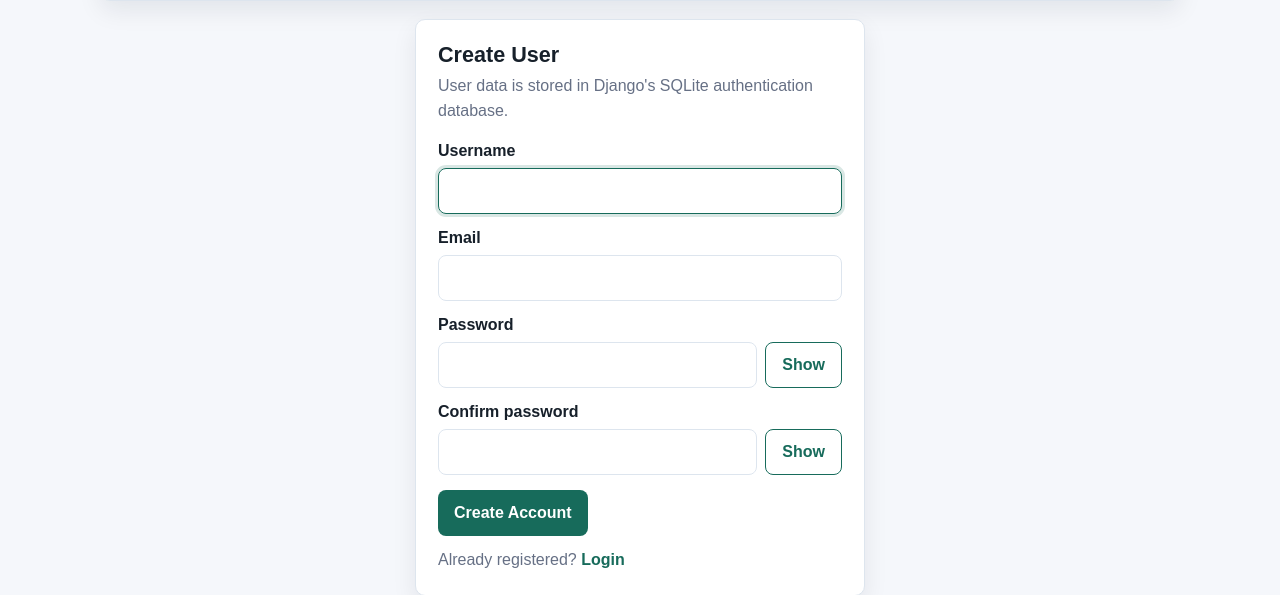
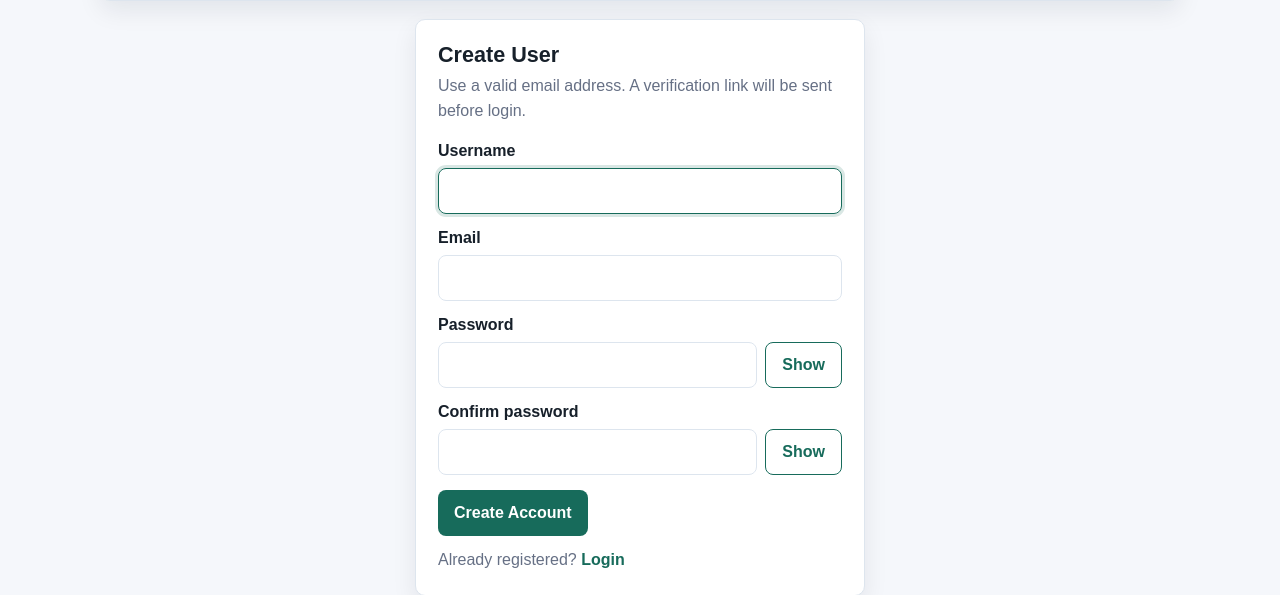
Before and after one commit to harshvishwakarma-05/document-authorization-system, a Django app: page /signup/ in a window 1280 px wide. Shown: the part 177-772 px from the top of the page. Run offline with Django 5.2, Linux system fonts and the light colour scheme.

Commit message:
Add email verification for signup

```diff
--- a/documents/urls.py
+++ b/documents/urls.py
@@ -3,10 +3,12 @@ from django.urls import path
 
 from . import views
 
+
 urlpatterns = [
     path("", views.dashboard_view, name="dashboard"),
     path("signup/", views.signup_view, name="signup"),
-    path("login/", auth_views.LoginView.as_view(template_name="documents/login.html"), name="login"),
+    path("login/", views.VerifiedLoginView.as_view(), name="login"),
+    path("verify-email/<str:token>/", views.verify_email_view, name="verify_email"),
     path("forgot-password/", views.forgot_password_view, name="forgot_password"),
     path("logout/", auth_views.LogoutView.as_view(), name="logout"),
     path("register-document/", views.register_document_view, name="register_document"),
--- a/documents/views.py
+++ b/documents/views.py
@@ -4,14 +4,28 @@ from io import BytesIO
 from django.conf import settings
 from django.contrib import messages
 from django.contrib.auth import login
+from django.contrib.auth.views import LoginView
 from django.contrib.auth.decorators import login_required
 from django.contrib.auth.models import User
 from django.db import transaction
+from django.core.mail import send_mail
 from django.http import FileResponse, Http404, HttpResponse
 from django.shortcuts import get_object_or_404, redirect, render
 
 from .forms import DocumentEditForm, DocumentUploadForm, DocumentVerifyForm, ForgotPasswordForm, SignUpForm
-from .models import DocumentRecord, LedgerBlock
+from .models import DocumentRecord, LedgerBlock, UserProfile
+
+
+class VerifiedLoginView(LoginView):
+    template_name = "documents/login.html"
+
+    def form_valid(self, form):
+        user = form.get_user()
+        profile, _ = UserProfile.objects.get_or_create(user=user)
+        if not user.is_staff and not profile.email_verified:
+            messages.warning(self.request, "Please verify your email before login.")
+            return redirect("login")
+        return super().form_valid(form)
 
 
 def signup_view(request):
@@ -20,12 +34,26 @@ def signup_view(request):
 
     form = SignUpForm(request.POST or None)
     if request.method == "POST" and form.is_valid():
-        user = form.save()
-        login(request, user)
-        messages.success(request, "Account created. You can now add and verify documents.")
-        return redirect("dashboard")
+        user = form.save(commit=False)
+        user.is_active = True
+        user.save()
+        profile = UserProfile.objects.create(user=user)
+        verification_url = public_url(request, redirect("verify_email", token=profile.email_token).url)
+        send_verification_email(user, verification_url)
+        messages.success(request, "Account created. Please verify your email before login.")
+        if settings.EMAIL_BACKEND.endswith("console.EmailBackend"):
+            messages.warning(request, f"Demo verification link: {verification_url}")
+        return redirect("login")
 
     return render(request, "documents/signup.html", {"form": form})
+
+
+def verify_email_view(request, token):
+    profile = get_object_or_404(UserProfile.objects.select_related("user"), email_token=token)
+    profile.email_verified = True
+    profile.save(update_fields=["email_verified"])
+    messages.success(request, "Email verified successfully. You can login now.")
+    return redirect("login")
 
 
 def forgot_password_view(request):
@@ -223,6 +251,19 @@ def public_url(request, path):
     return request.build_absolute_uri(path)
 
 
+def send_verification_email(user, verification_url):
+    if not user.email:
+        return
+
+    send_mail(
+        subject="Verify your Document Authorization account",
+        message=f"Hello {user.username},\n\nClick this link to verify your email:\n{verification_url}\n\nThank you.",
+        from_email=settings.DEFAULT_FROM_EMAIL,
+        recipient_list=[user.email],
+        fail_silently=True,
+    )
+
+
 def open_certificate_document_view(request, token):
     document = get_object_or_404(DocumentRecord, verification_token=token)
     return document_response(document, as_attachment=False)
--- a/templates/documents/signup.html
+++ b/templates/documents/signup.html
@@ -8,7 +8,7 @@
     {% csrf_token %}
     <div class="panel-heading">
       <h2>Create User</h2>
-      <p>User data is stored in Django's SQLite authentication database.</p>
+      <p>Use a valid email address. A verification link will be sent before login.</p>
     </div>
 
     {{ form.non_field_errors }}
```
Also changed, not shown: documentauth/settings.py (+9 -0 lines), documents/models.py (+9 -0 lines), documents/migrations/0005_userprofile.py (added), documents/migrations/0006_create_profiles_for_existing_users.py (added).
